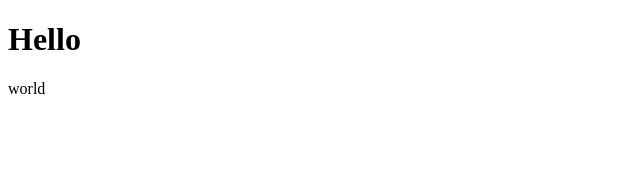
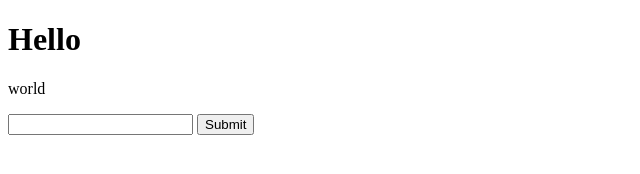
Before and after one commit to tanya55514/tanya55514, a plain HTML site: page index.html in a window 1280 px wide. Shown: the whole page, without its empty margins (0-640 px from the left). Drawn offline with Linux system fonts and the light colour scheme.

Commit message:
create auth form

```diff
--- a/index.html
+++ b/index.html
@@ -7,5 +7,7 @@
 <body>
     <h1>Hello</h1>
     <p>world</p>
+    <input type="text">
+    <input type="submit">
 </body>
 </html>
```
